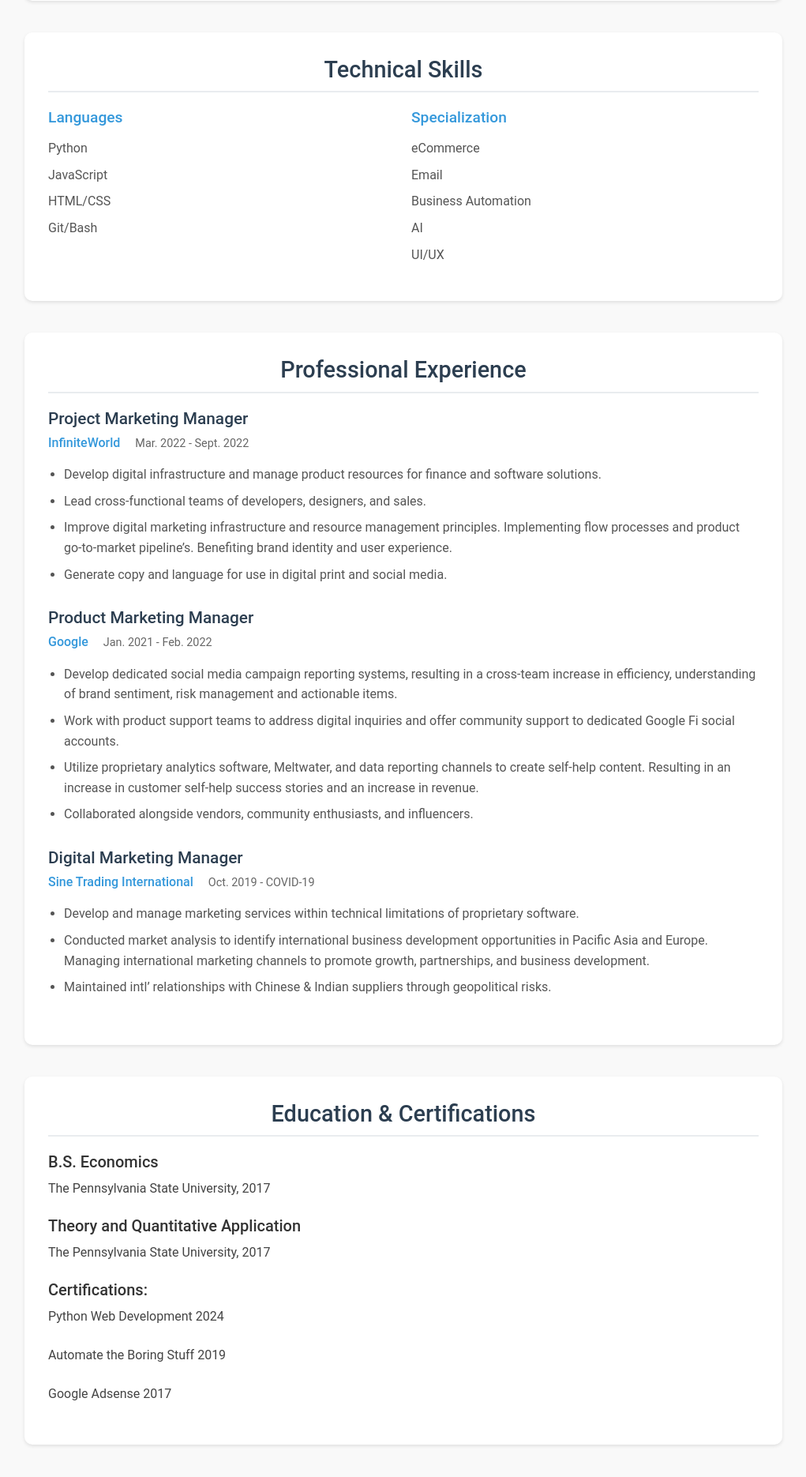
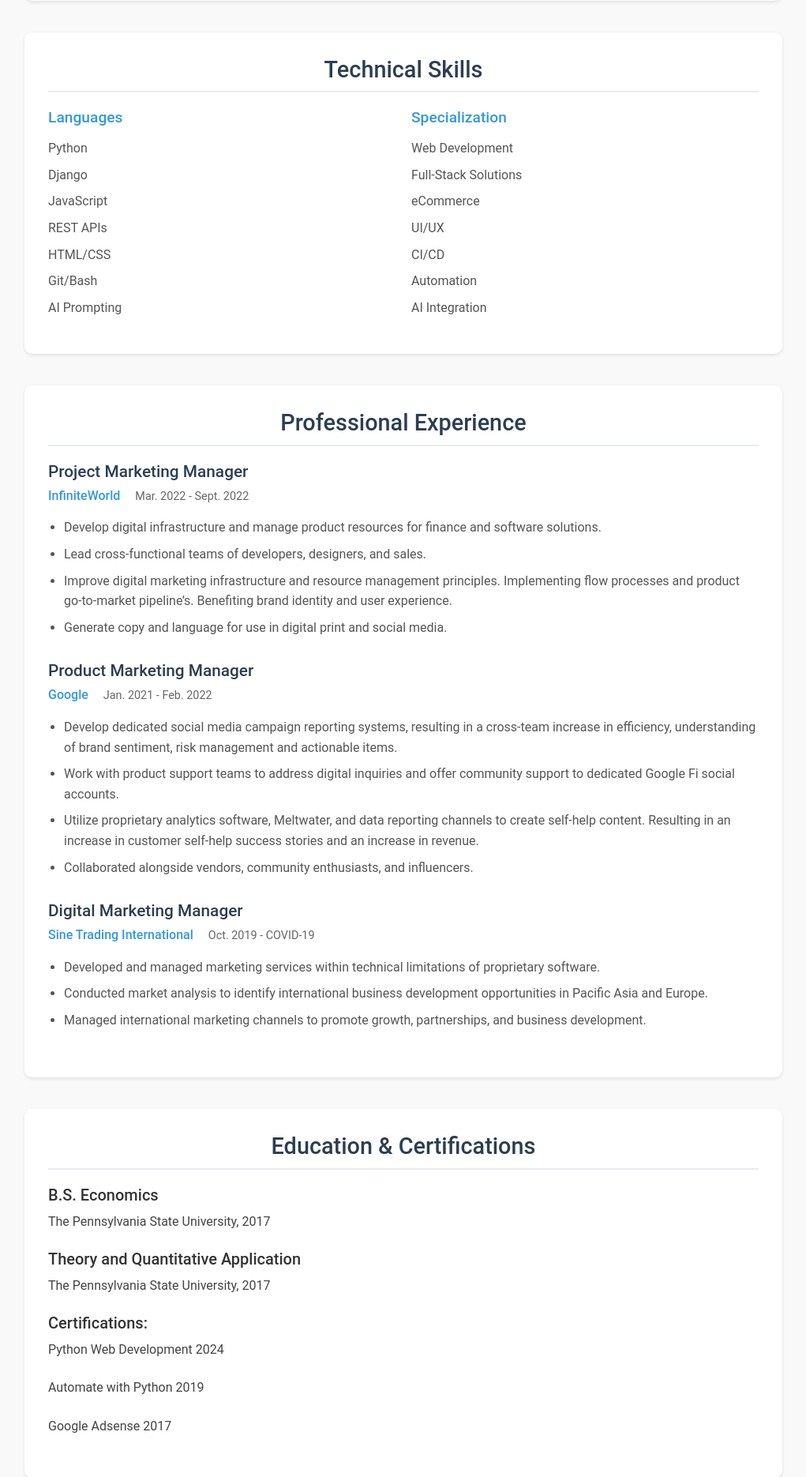
Before and after one commit to woodhalljames/james_blog, a Django app: page /business/ in a window 1280 px wide. Shown: the part 770-2640 px from the top of the page at 79% size, without its empty margins (129-1150 px from the left). Run offline with Django 5.2, Linux system fonts and the light colour scheme; data that the repository does not hold is empty; parts of the project's set-up code (start-up, migrations or seed data) failed here and were passed over; some libraries are stand-ins or nearby versions.

Commit message:
business page

```diff
--- a/blog/templates/business.html
+++ b/blog/templates/business.html
@@ -50,9 +50,12 @@
                 <h3>Languages</h3>
                 <ul>
                     <li>Python</li>
+                    <li>Django</li>
                     <li>JavaScript</li>
+                    <li>REST APIs</li>
                     <li>HTML/CSS</li>
                     <li>Git/Bash</li>
+                    <li>AI Prompting</li>
 
                     <!-- Add more skills -->
                 </ul>
@@ -60,11 +63,14 @@
             <div class="skill-category">
                 <h3>Specialization</h3>
                 <ul>
+                    <li>Web Development</li>
+                    <li>Full-Stack Solutions</li>
                     <li>eCommerce</li>
-                    <li>Email</li>
-                    <li>Business Automation</li>
-                    <li>AI</li>
                     <li>UI/UX</li>
+                    <li>CI/CD</li>
+                    <li>Automation</li>
+                    <li>AI Integration</li>
+
 
                     <!-- Add more frameworks -->
                 </ul>
@@ -111,9 +117,10 @@
                 <span class="dates">Oct. 2019 - COVID-19</span>
             </div>
             <ul class="experience-details">
-                <li>Develop and manage marketing services within technical limitations of proprietary software.</li>
-                <li>Conducted market analysis to identify international business development opportunities in Pacific Asia and Europe.  Managing international marketing channels to promote growth, partnerships, and business development.</li>
-                <li>Maintained intl’ relationships with Chinese & Indian suppliers through geopolitical risks.</li>
+                <li>Developed and managed marketing services within technical limitations of proprietary software.</li>
+                <li>Conducted market analysis to identify international business development opportunities in Pacific Asia and Europe.</li>
+                <li>Managed international marketing channels to promote growth, partnerships, and business development.
+                </li>
                 <!-- Add more achievements -->
             </ul>
         </div>
@@ -134,7 +141,7 @@
         <div class="education-item">
             <h5>Certifications: </h5>
             <p>Python Web Development 2024</p>
-            <p>Automate the Boring Stuff 2019</p>
+            <p>Automate with Python 2019</p>
             <p>Google Adsense 2017</p>
         </div>
     </section>
```
